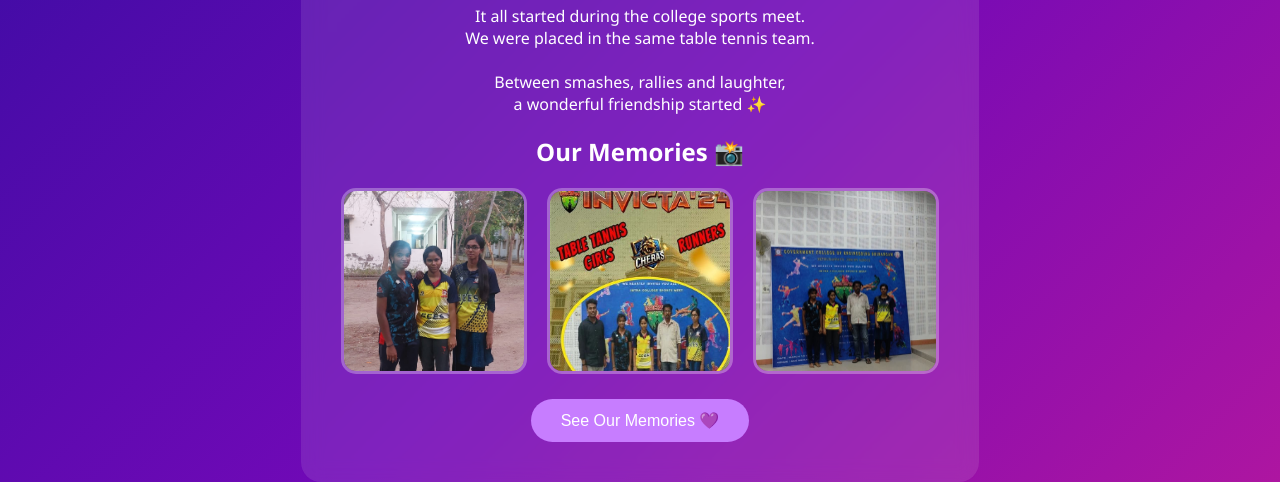
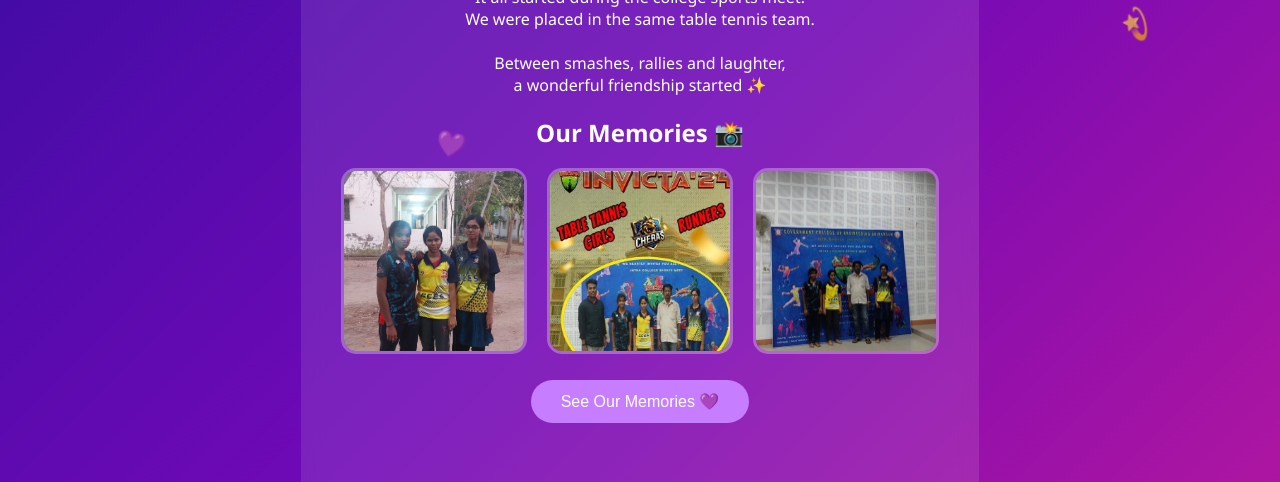
Before and after one commit to SelvaGeetha/ForMyDear, a plain HTML site: page page2.html in a window 1280 px wide. Shown: the part 204-686 px from the top of the page. Drawn offline with nearby package versions, Linux system fonts and the light colour scheme.

Commit message:
Update page2.html

```diff
--- a/page2.html
+++ b/page2.html
@@ -2,6 +2,7 @@
 <html>
 <head>
 <title>How We Met</title>
+<script src="https://cdnjs.cloudflare.com/ajax/libs/gsap/3.12.2/gsap.min.js"></script>
 
 <style>
 
@@ -16,10 +17,10 @@
   align-items:center;
   justify-content:center;
   text-align:center;
+  overflow:hidden;
 }
 
 /* card */
-
 .card{
   max-width:700px;
   padding:40px;
@@ -28,6 +29,8 @@
   backdrop-filter:blur(10px);
   transition:0.4s;
   margin-bottom:30px;
+  opacity:0;
+  transform:scale(0.5);
 }
 
 .card:hover{
@@ -36,7 +39,6 @@
 }
 
 /* button */
-
 button{
   margin-top:25px;
   padding:12px 30px;
@@ -56,7 +58,6 @@
 }
 
 /* memories section */
-
 .memories{
   display:flex;
   gap:20px;
@@ -72,6 +73,8 @@
   border-radius:15px;
   transition:0.4s;
   border:3px solid rgba(255,255,255,0.3);
+  opacity:0;
+  transform:scale(0.5);
 }
 
 .memories img:hover{
@@ -80,10 +83,10 @@
 }
 
 /* table tennis animation */
-
 .tt-area{
   width:570px;
   position:relative;
+  margin-top:40px;
 }
 
 .paddle{
@@ -112,7 +115,6 @@
 }
 
 /* animations */
-
 @keyframes paddleMove{
   0%{ transform:translateY(-10px);}
   100%{ transform:translateY(10px);}
@@ -122,6 +124,15 @@
   0%{ left:20px;}
   50%{ left:260px;}
   100%{ left:20px;}
+}
+
+/* floating emojis */
+.floating{
+  position:fixed;
+  font-size:28px;
+  opacity:0.8;
+  pointer-events:none;
+  user-select:none;
 }
 
 </style>
@@ -142,33 +153,68 @@
 </p>
 
 <!-- Memories Photos -->
-
 <h2>Our Memories 📸</h2>
 
 <div class="memories">
-
 <img src="photo1.jpg">
 <img src="photo2.jpg">
 <img src="photo3.jpg">
+</div>
 
-</div>
 <a href="page3.html">
 <button>See Our Memories 💜</button>
 </a>
+
 <div class="tt-area">
-
   <div class="paddle left">🏓</div>
-
   <div class="ball">⚪</div>
-
   <div class="paddle right">🏓</div>
-
+</div>
 
 </div>
 
-<!-- Table Tennis Animation -->
+<script>
+// GSAP popup animation for card
+gsap.to(".card", {
+  duration:1,
+  opacity:1,
+  scale:1,
+  ease:"back.out(1.7)"
+});
 
-</div>
+// GSAP popup animation for memory images
+gsap.to(".memories img", {
+  duration:1,
+  opacity:1,
+  scale:1,
+  stagger:0.2,
+  ease:"back.out(1.7)"
+});
+
+// Floating emojis in the background
+const emojis=["💜","💖","✨","🌸","💫"];
+function createFloating(){
+  const el=document.createElement("div");
+  el.className="floating";
+  el.innerHTML=emojis[Math.floor(Math.random()*emojis.length)];
+  el.style.left=Math.random()*100+"vw";
+  el.style.fontSize=(20+Math.random()*25)+"px";
+
+  document.body.appendChild(el);
+
+  gsap.to(el,{
+    y:"-120vh",
+    rotation:Math.random()*720,
+    scale:Math.random()*0.5+0.75,
+    opacity:0,
+    duration:6 + Math.random()*4,
+    ease:"power1.out",
+    onComplete:()=> el.remove()
+  });
+}
+setInterval(createFloating, 400);
+
+</script>
 
 </body>
 </html>
```
Lines whose indentation alone changed are shown as unchanged.
